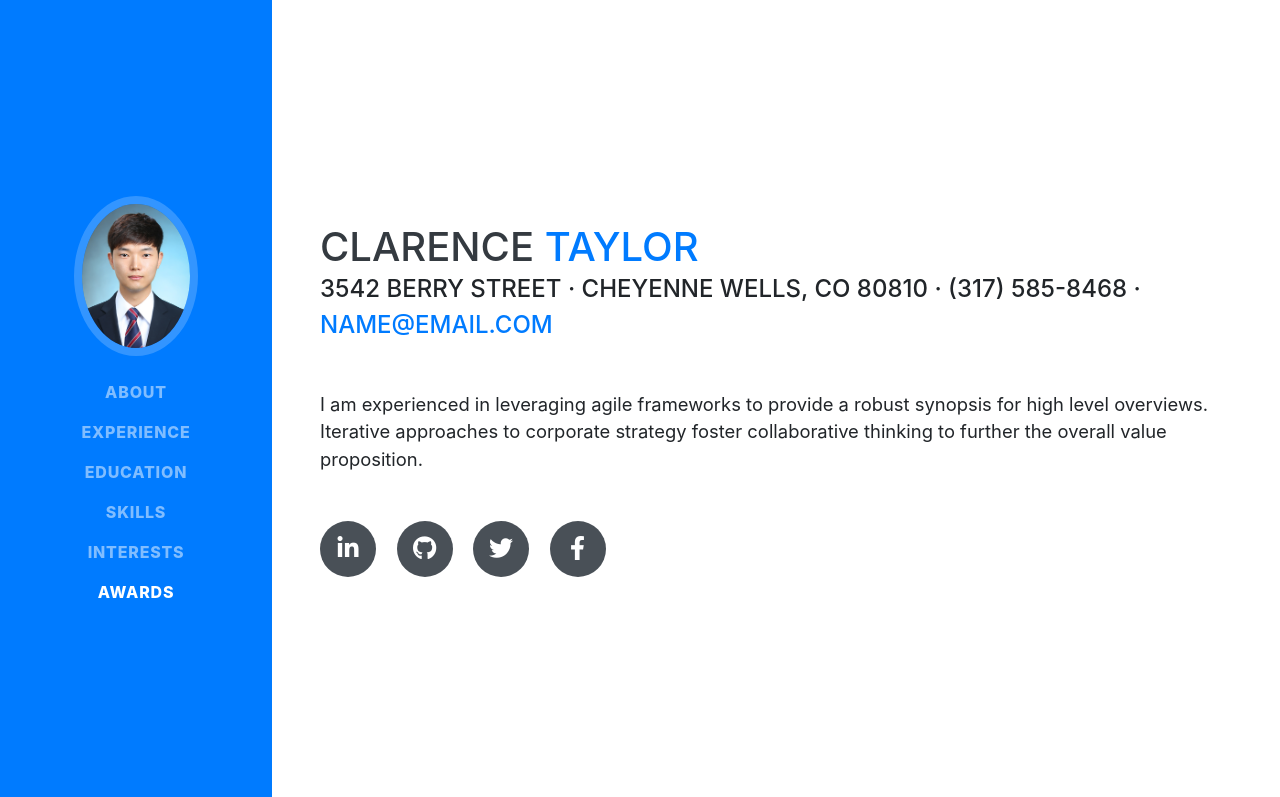
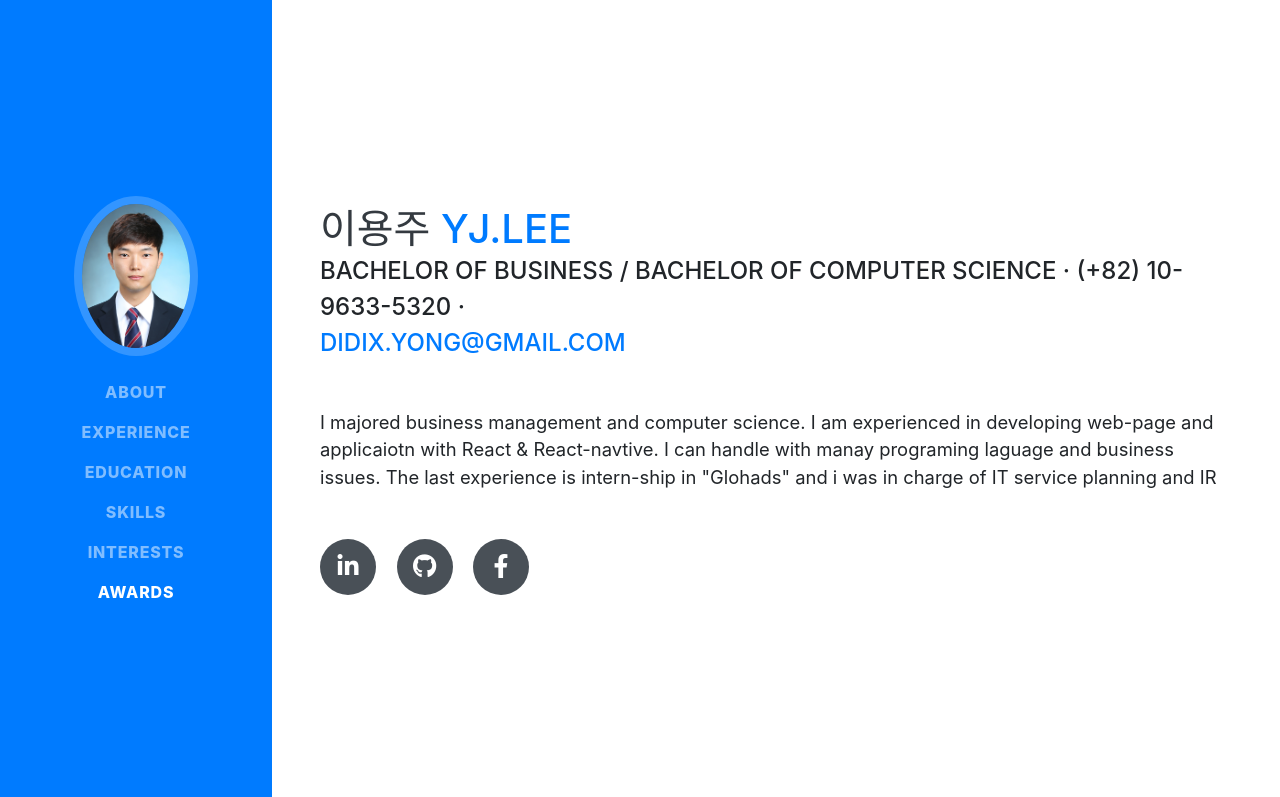
Before and after one commit to Yong-Ju/portfolio, a website with bundled scripts: page index.html in a window 1280 px wide. Shown: the top 797 px of the page. Built offline with nearby package versions, Linux system fonts and the light colour scheme; a web font is replaced by a local one.

Commit message:
update first page

```diff
--- a/index.html
+++ b/index.html
@@ -63,24 +63,23 @@
 
     <section class="resume-section p-3 p-lg-5 d-flex align-items-center" id="about">
       <div class="w-100">
-        <h1 class="mb-0">Clarence
-          <span class="text-primary">Taylor</span>
+        <h1 class="mb-0">이용주
+          <span class="text-primary">YJ.Lee</span>
         </h1>
-        <div class="subheading mb-5">3542 Berry Street · Cheyenne Wells, CO 80810 · (317) 585-8468 ·
-          <a href="mailto:name@email.com">name@email.com</a>
+        <div class="subheading mb-5"> Bachelor of Business / Bachelor of Computer Science · (+82) 10-9633-5320 ·
+          <div>
+            <a href="didix.yong@gmail.com">didix.yong@gmail.com</a>
+          </div>
         </div>
-        <p class="lead mb-5">I am experienced in leveraging agile frameworks to provide a robust synopsis for high level overviews. Iterative approaches to corporate strategy foster collaborative thinking to further the overall value proposition.</p>
+        <p class="lead mb-5">I majored business management and computer science. I am experienced in developing web-page and applicaiotn with React & React-navtive. I can handle with manay programing laguage and business issues. The last experience is intern-ship in "Glohads" and i was in charge of IT service planning and IR </p>
         <div class="social-icons">
-          <a href="#">
+          <a href="https://www.linkedin.com/in/yongju-lee/">
             <i class="fab fa-linkedin-in"></i>
           </a>
-          <a href="#">
+          <a href="https://github.com/Yong-Ju">
             <i class="fab fa-github"></i>
           </a>
-          <a href="#">
-            <i class="fab fa-twitter"></i>
-          </a>
-          <a href="#">
+          <a href="https://www.facebook.com/didix.yong">
             <i class="fab fa-facebook-f"></i>
           </a>
         </div>
```
